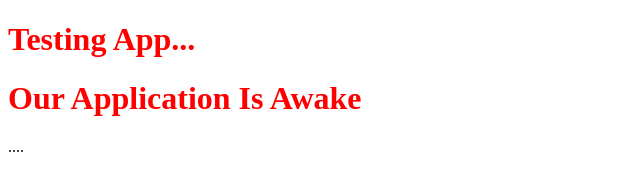
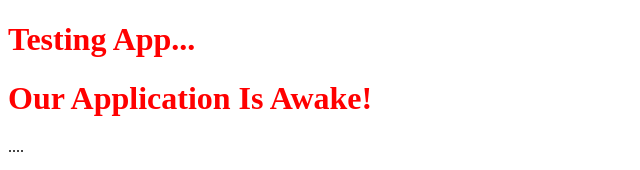
Before and after one commit to Nick-tsoukas/product-research, a React app: page / in a window 1280 px wide. Shown: the top 170 px of the page, without its empty margins (0-640 px from the left). Built offline with nearby package versions, Linux system fonts and the light colour scheme.

Commit message:
Moved babel presets to package json for better documentation

```diff
--- a/package.json
+++ b/package.json
@@ -3,6 +3,12 @@
   "version": "1.0.0",
   "description": "",
   "main": "index.js",
+  "babel": {
+    "presets" : [
+      "@babel/preset-env",
+      "@babel/preset-react"
+    ]
+  },
   "scripts": {
     "dev": "webpack-dev-server --mode development"
   },
--- a/src/index.js
+++ b/src/index.js
@@ -5,7 +5,7 @@ import './main.css';
 const App = () => {
   return (
     <div>
-      <h1>Our Application Is Awake</h1>
+      <h1>Our Application Is Awake!</h1>
       <p>....</p>
     </div>
   );
```
Also changed, not shown: .babelrc (deleted).
